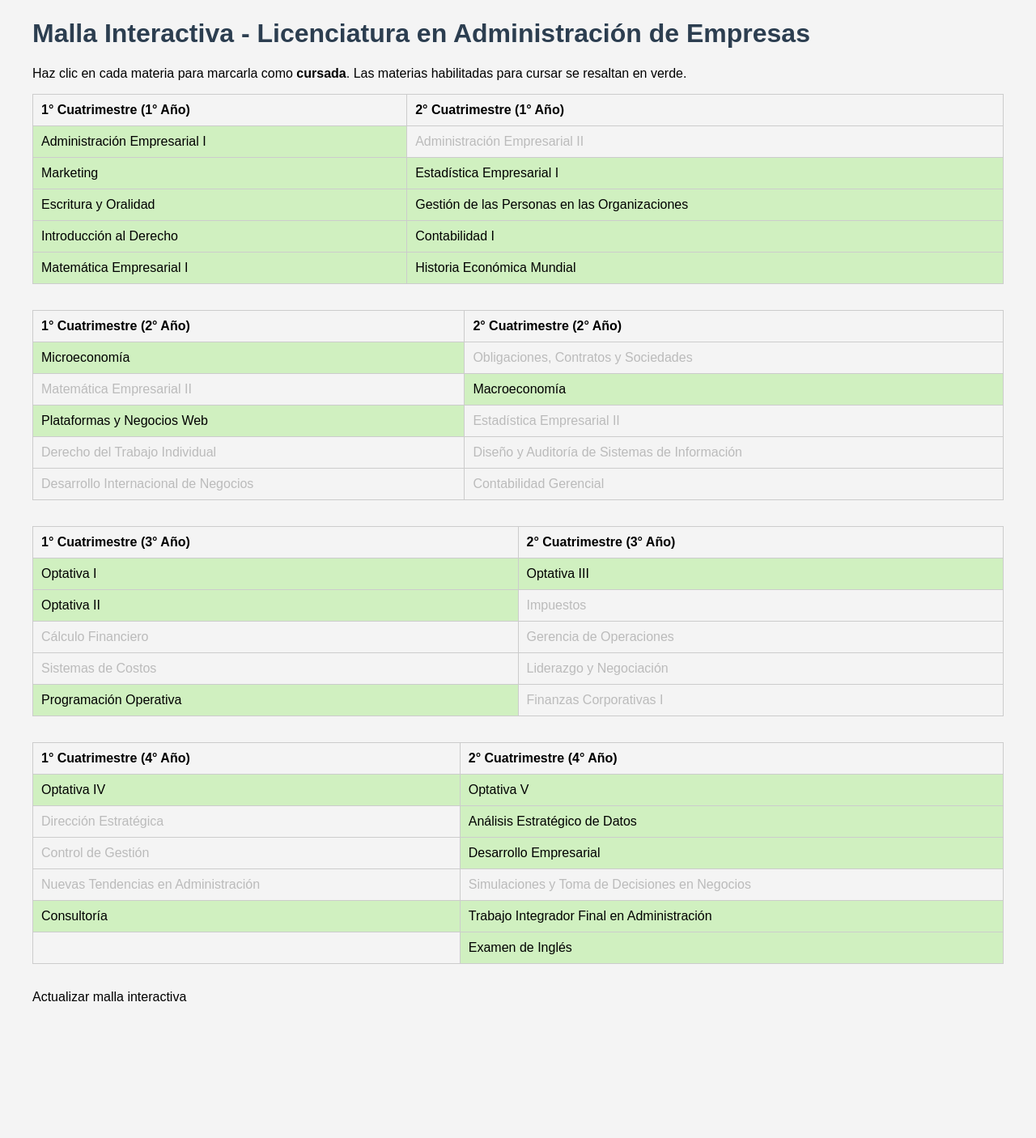
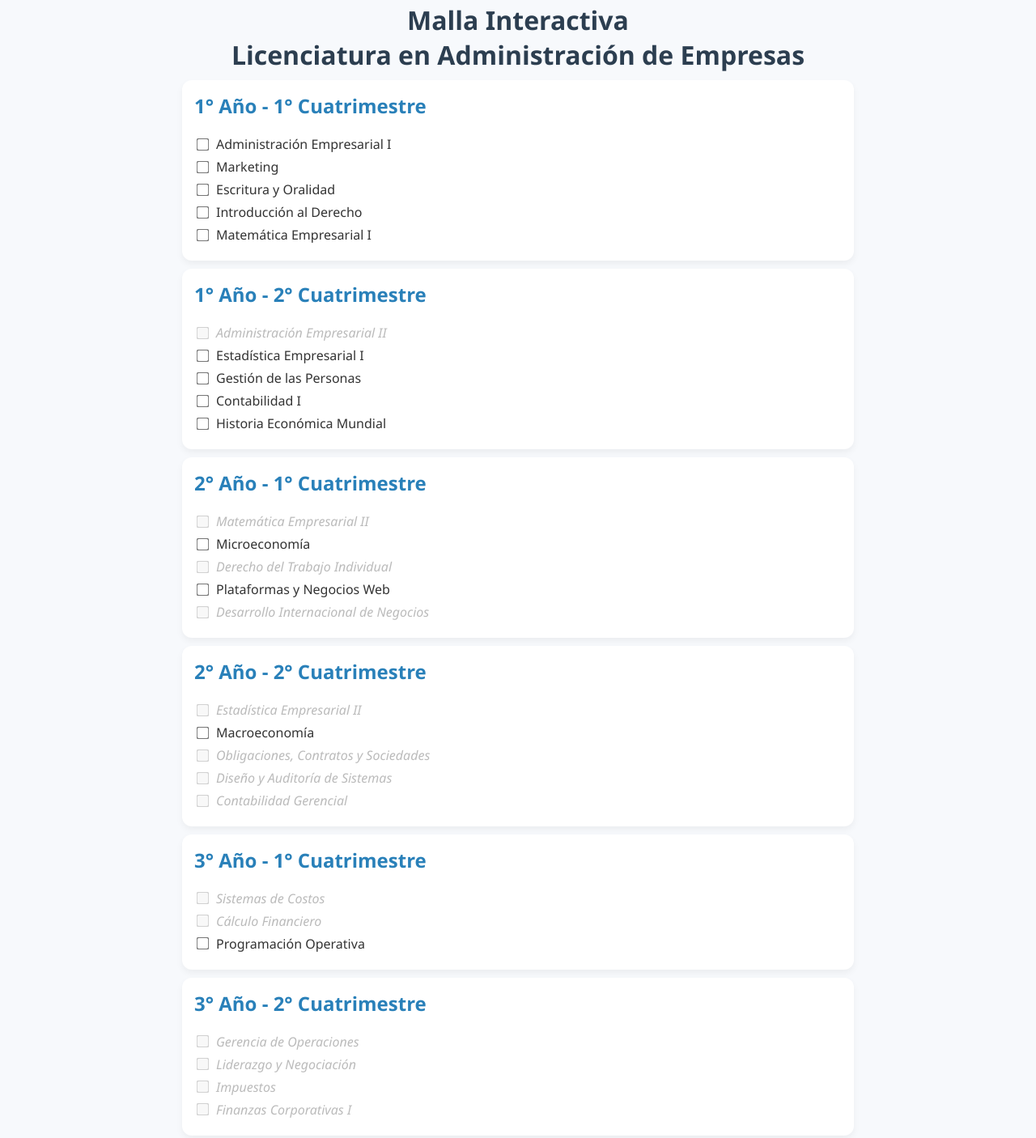
Before and after one commit to camilaklassen/Administraci-n-de-Empresas-, a plain HTML site: page index.html in a window 1280 px wide. Shown: the part 38-1444 px from the top of the page at 81% size. Before the commit the page ends 1319 px from the top, so only its background shows below. Drawn offline with Linux system fonts and the light colour scheme.

Commit message:
Update index.html

```diff
--- a/index.html
+++ b/index.html
@@ -2,257 +2,178 @@
 <html lang="es">
 <head>
   <meta charset="UTF-8" />
-<title>Malla Interactiva con Correlativas</title>
+  <meta name="viewport" content="width=device-width, initial-scale=1.0"/>
+  <title>Malla Interactiva - Administración de Empresas</title>
   <style>
-  body { font-family: sans-serif; padding: 2em; background: #f4f4f4; }
-  h1 { color: #2c3e50; }
-  table { border-collapse: collapse; width: 100%; margin-bottom: 2em; }
-  th, td { border: 1px solid #ccc; padding: 10px; text-align: left; vertical-align: top; cursor: pointer; }
-  .cursada { text-decoration: line-through; color: gray; }
-  .habilitada { background-color: #d0f0c0; }
-  .inhabilitada { color: #bbb; }
-  /* Tooltip */
-  td[title] {
-    position: relative;
+    body {
+      font-family: 'Segoe UI', Tahoma, Geneva, Verdana, sans-serif;
+      background: #f7f9fc;
+      color: #333;
+      margin: 0;
+      padding: 20px;
     }
-  td[title]:hover::after {
-    content: attr(title);
-    position: absolute;
-    left: 0; top: 100%;
-    background: #333; color: #fff; padding: 4px 8px;
-    border-radius: 4px; white-space: nowrap;
-    z-index: 10;
+
+    h1 {
+      text-align: center;
+      color: #2c3e50;
+      margin-bottom: 10px;
+    }
+
+    .cuatrimestre {
+      background: white;
+      border-radius: 12px;
+      padding: 15px;
+      margin: 10px auto;
+      max-width: 800px;
+      box-shadow: 0 4px 8px rgba(0,0,0,0.05);
+    }
+
+    h2 {
+      margin-top: 0;
+      color: #2980b9;
+    }
+
+    .materia {
+      display: flex;
+      align-items: center;
+      margin: 6px 0;
+    }
+
+    .materia input {
+      margin-right: 10px;
+      transform: scale(1.2);
+    }
+
+    .materia label {
+      flex-grow: 1;
+      cursor: pointer;
+      transition: color 0.2s ease-in-out;
+    }
+
+    .materia label.tachada {
+      text-decoration: line-through;
+      color: #aaa;
+    }
+
+    .bloqueada {
+      color: #bbb;
+      font-style: italic;
+    }
+
+    footer {
+      text-align: center;
+      margin-top: 40px;
+      color: #888;
+      font-size: 0.9em;
     }
   </style>
 </head>
 <body>
+  <h1>Malla Interactiva<br>Licenciatura en Administración de Empresas</h1>
 
-<h1>Malla Interactiva - Licenciatura en Administración de Empresas</h1>
-<p>Haz clic en cada materia para marcarla como <strong>cursada</strong>. Las materias habilitadas para cursar se resaltan en verde.</p>
+  <div id="malla"></div>
 
-<table>
-  <thead>
-    <tr>
-      <th>1° Cuatrimestre (1° Año)</th>
-      <th>2° Cuatrimestre (1° Año)</th>
-    </tr>
-  </thead>
-  <tbody>
-    <tr>
-      <td class="materia" data-nombre="Administración Empresarial I" title="Correlativas: Administración Empresarial II">Administración Empresarial I</td>
-      <td class="materia" data-nombre="Administración Empresarial II" title="Correlativas: Gerencia de Operaciones, Dirección Estratégica, Liderazgo y Negociación, Diseño y Auditoría de Sistemas de Información, Nuevas Tendencias de Administración">Administración Empresarial II</td>
-    </tr>
-    <tr>
-      <td class="materia" data-nombre="Marketing" title="Correlativas: Desarrollo Internacional de Negocios">Marketing</td>
-      <td class="materia" data-nombre="Estadística Empresarial I" title="Correlativas: Estadística Empresarial II">Estadística Empresarial I</td>
-    </tr>
-    <tr>
-      <td class="materia" data-nombre="Escritura y Oralidad" title="">Escritura y Oralidad</td>
-      <td class="materia" data-nombre="Gestión de las Personas en las Organizaciones" title="">Gestión de las Personas en las Organizaciones</td>
-    </tr>
-    <tr>
-      <td class="materia" data-nombre="Introducción al Derecho" title="Correlativas: Obligaciones, Contratos y Sociedades; Derecho del Trabajo Individual">Introducción al Derecho</td>
-      <td class="materia" data-nombre="Contabilidad I" title="Correlativas: Contabilidad Gerencial, Sistemas de Costos">Contabilidad I</td>
-    </tr>
-    <tr>
-      <td class="materia" data-nombre="Matemática Empresarial I" title="Correlativas: Matemática Empresarial II, Cálculo Financiero">Matemática Empresarial I</td>
-      <td class="materia" data-nombre="Historia Económica Mundial" title="">Historia Económica Mundial</td>
-    </tr>
-  </tbody>
-</table>
-
-<table>
-  <thead>
-    <tr>
-      <th>1° Cuatrimestre (2° Año)</th>
-      <th>2° Cuatrimestre (2° Año)</th>
-    </tr>
-  </thead>
-  <tbody>
-    <tr>
-      <td class="materia" data-nombre="Microeconomía" title="">Microeconomía</td>
-      <td class="materia" data-nombre="Obligaciones, Contratos y Sociedades" title="">Obligaciones, Contratos y Sociedades</td>
-    </tr>
-    <tr>
-      <td class="materia" data-nombre="Matemática Empresarial II" title="">Matemática Empresarial II</td>
-      <td class="materia" data-nombre="Macroeconomía" title="">Macroeconomía</td>
-    </tr>
-    <tr>
-      <td class="materia" data-nombre="Plataformas y Negocios Web" title="">Plataformas y Negocios Web</td>
-      <td class="materia" data-nombre="Estadística Empresarial II" title="">Estadística Empresarial II</td>
-    </tr>
-    <tr>
-      <td class="materia" data-nombre="Derecho del Trabajo Individual" title="">Derecho del Trabajo Individual</td>
-      <td class="materia" data-nombre="Diseño y Auditoría de Sistemas de Información" title="">Diseño y Auditoría de Sistemas de Información</td>
-    </tr>
-    <tr>
-      <td class="materia" data-nombre="Desarrollo Internacional de Negocios" title="">Desarrollo Internacional de Negocios</td>
-      <td class="materia" data-nombre="Contabilidad Gerencial" title="">Contabilidad Gerencial</td>
-    </tr>
-  </tbody>
-</table>
-
-<table>
-  <thead>
-    <tr>
-      <th>1° Cuatrimestre (3° Año)</th>
-      <th>2° Cuatrimestre (3° Año)</th>
-    </tr>
-  </thead>
-  <tbody>
-    <tr>
-      <td class="materia" data-nombre="Optativa I" title="">Optativa I</td>
-      <td class="materia" data-nombre="Optativa III" title="">Optativa III</td>
-    </tr>
-    <tr>
-      <td class="materia" data-nombre="Optativa II" title="">Optativa II</td>
-      <td class="materia" data-nombre="Impuestos" title="">Impuestos</td>
-    </tr>
-    <tr>
-      <td class="materia" data-nombre="Cálculo Financiero" title="">Cálculo Financiero</td>
-      <td class="materia" data-nombre="Gerencia de Operaciones" title="">Gerencia de Operaciones</td>
-    </tr>
-    <tr>
-      <td class="materia" data-nombre="Sistemas de Costos" title="">Sistemas de Costos</td>
-      <td class="materia" data-nombre="Liderazgo y Negociación" title="">Liderazgo y Negociación</td>
-    </tr>
-    <tr>
-      <td class="materia" data-nombre="Programación Operativa" title="">Programación Operativa</td>
-      <td class="materia" data-nombre="Finanzas Corporativas I" title="">Finanzas Corporativas I</td>
-    </tr>
-  </tbody>
-</table>
-
-<table>
-  <thead>
-    <tr>
-      <th>1° Cuatrimestre (4° Año)</th>
-      <th>2° Cuatrimestre (4° Año)</th>
-    </tr>
-  </thead>
-  <tbody>
-    <tr>
-      <td class="materia" data-nombre="Optativa IV" title="">Optativa IV</td>
-      <td class="materia" data-nombre="Optativa V" title="">Optativa V</td>
-    </tr>
-    <tr>
-      <td class="materia" data-nombre="Dirección Estratégica" title="">Dirección Estratégica</td>
-      <td class="materia" data-nombre="Análisis Estratégico de Datos" title="">Análisis Estratégico de Datos</td>
-    </tr>
-    <tr>
-      <td class="materia" data-nombre="Control de Gestión" title="">Control de Gestión</td>
-      <td class="materia" data-nombre="Desarrollo Empresarial" title="">Desarrollo Empresarial</td>
-    </tr>
-    <tr>
-      <td class="materia" data-nombre="Nuevas Tendencias en Administración" title="">Nuevas Tendencias en Administración</td>
-      <td class="materia" data-nombre="Simulaciones y Toma de Decisiones en Negocios" title="">Simulaciones y Toma de Decisiones en Negocios</td>
-    </tr>
-    <tr>
-      <td class="materia" data-nombre="Consultoría" title="">Consultoría</td>
-      <td class="materia" data-nombre="Trabajo Integrador Final en Administración" title="">Trabajo Integrador Final en Administración</td>
-    </tr>
-    <tr>
-      <td></td>
-      <td class="materia" data-nombre="Examen de Inglés" title="">Examen de Inglés</td>
-    </tr>
-  </tbody>
-</table>
+  <footer>
+    Hecho por Camila Klassen · GitHub Pages 💻
+  </footer>
 
   <script>
-// Correlativas definidas como un mapa
-const correlativas = {
-  "Administración Empresarial II": ["Administración Empresarial I"],
-  "Marketing": [],
-  "Escritura y Oralidad": [],
-  "Introducción al Derecho": [],
-  "Matemática Empresarial I": [],
-  "Administración Empresarial II": ["Administración Empresarial I"],
-  "Estadística Empresarial I": [],
-  "Gestión de las Personas en las Organizaciones": [],
-  "Contabilidad I": [],
-  "Historia Económica Mundial": [],
-  "Microeconomía": [],
-  "Matemática Empresarial II": ["Matemática Empresarial I"],
-  "Plataformas y Negocios Web": [],
-  "Derecho del Trabajo Individual": ["Introducción al Derecho"],
-  "Desarrollo Internacional de Negocios": ["Marketing"],
-  "Obligaciones, Contratos y Sociedades": ["Introducción al Derecho"],
-  "Macroeconomía": [],
-  "Estadística Empresarial II": ["Estadística Empresarial I"],
-  "Diseño y Auditoría de Sistemas de Información": ["Administración Empresarial II"],
-  "Contabilidad Gerencial": ["Contabilidad I"],
-  "Optativa I": [],
-  "Optativa II": [],
-  "Cálculo Financiero": ["Matemática Empresarial I"],
-  "Sistemas de Costos": ["Contabilidad I"],
-  "Programación Operativa": [],
-  "Optativa III": [],
-  "Impuestos": ["Contabilidad Gerencial"],
-  "Gerencia de Operaciones": ["Administración Empresarial II"],
-  "Liderazgo y Negociación": ["Administración Empresarial II"],
-  "Finanzas Corporativas I": ["Cálculo Financiero"],
-  "Optativa IV": [],
-  "Dirección Estratégica": ["Administración Empresarial II"],
-  "Control de Gestión": ["Sistemas de Costos"],
-  "Nuevas Tendencias en Administración": ["Administración Empresarial II"],
-  "Consultoría": [],
-  "Optativa V": [],
-  "Análisis Estratégico de Datos": [],
-  "Desarrollo Empresarial": [],
-  "Simulaciones y Toma de Decisiones en Negocios": ["Dirección Estratégica"],
-  "Trabajo Integrador Final en Administración": [],
-  "Examen de Inglés": []
+    const materias = [
+      { nombre: "Administración Empresarial I", cuatrimestre: "1° Año - 1° Cuatrimestre", correlativas: [], id: "adm1" },
+      { nombre: "Marketing", cuatrimestre: "1° Año - 1° Cuatrimestre", correlativas: [], id: "mkt" },
+      { nombre: "Escritura y Oralidad", cuatrimestre: "1° Año - 1° Cuatrimestre", correlativas: [], id: "escr" },
+      { nombre: "Introducción al Derecho", cuatrimestre: "1° Año - 1° Cuatrimestre", correlativas: [], id: "der1" },
+      { nombre: "Matemática Empresarial I", cuatrimestre: "1° Año - 1° Cuatrimestre", correlativas: [], id: "mat1" },
+
+      { nombre: "Administración Empresarial II", cuatrimestre: "1° Año - 2° Cuatrimestre", correlativas: ["adm1"], id: "adm2" },
+      { nombre: "Estadística Empresarial I", cuatrimestre: "1° Año - 2° Cuatrimestre", correlativas: [], id: "est1" },
+      { nombre: "Gestión de las Personas", cuatrimestre: "1° Año - 2° Cuatrimestre", correlativas: [], id: "gest" },
+      { nombre: "Contabilidad I", cuatrimestre: "1° Año - 2° Cuatrimestre", correlativas: [], id: "cont1" },
+      { nombre: "Historia Económica Mundial", cuatrimestre: "1° Año - 2° Cuatrimestre", correlativas: [], id: "hist" },
+
+      { nombre: "Matemática Empresarial II", cuatrimestre: "2° Año - 1° Cuatrimestre", correlativas: ["mat1"], id: "mat2" },
+      { nombre: "Microeconomía", cuatrimestre: "2° Año - 1° Cuatrimestre", correlativas: [], id: "micro" },
+      { nombre: "Derecho del Trabajo Individual", cuatrimestre: "2° Año - 1° Cuatrimestre", correlativas: ["der1"], id: "der2" },
+      { nombre: "Plataformas y Negocios Web", cuatrimestre: "2° Año - 1° Cuatrimestre", correlativas: [], id: "web" },
+      { nombre: "Desarrollo Internacional de Negocios", cuatrimestre: "2° Año - 1° Cuatrimestre", correlativas: ["mkt"], id: "din" },
+
+      { nombre: "Estadística Empresarial II", cuatrimestre: "2° Año - 2° Cuatrimestre", correlativas: ["est1"], id: "est2" },
+      { nombre: "Macroeconomía", cuatrimestre: "2° Año - 2° Cuatrimestre", correlativas: [], id: "macro" },
+      { nombre: "Obligaciones, Contratos y Sociedades", cuatrimestre: "2° Año - 2° Cuatrimestre", correlativas: ["der1"], id: "ocs" },
+      { nombre: "Diseño y Auditoría de Sistemas", cuatrimestre: "2° Año - 2° Cuatrimestre", correlativas: ["adm2"], id: "sis" },
+      { nombre: "Contabilidad Gerencial", cuatrimestre: "2° Año - 2° Cuatrimestre", correlativas: ["cont1"], id: "cont2" },
+
+      { nombre: "Sistemas de Costos", cuatrimestre: "3° Año - 1° Cuatrimestre", correlativas: ["cont1"], id: "costos" },
+      { nombre: "Cálculo Financiero", cuatrimestre: "3° Año - 1° Cuatrimestre", correlativas: ["mat2"], id: "calc" },
+      { nombre: "Programación Operativa", cuatrimestre: "3° Año - 1° Cuatrimestre", correlativas: [], id: "prog" },
+
+      { nombre: "Gerencia de Operaciones", cuatrimestre: "3° Año - 2° Cuatrimestre", correlativas: ["adm2"], id: "gerencia" },
+      { nombre: "Liderazgo y Negociación", cuatrimestre: "3° Año - 2° Cuatrimestre", correlativas: ["adm2"], id: "lider" },
+      { nombre: "Impuestos", cuatrimestre: "3° Año - 2° Cuatrimestre", correlativas: ["cont2"], id: "impuestos" },
+      { nombre: "Finanzas Corporativas I", cuatrimestre: "3° Año - 2° Cuatrimestre", correlativas: ["calc"], id: "finanzas" },
+
+      { nombre: "Dirección Estratégica", cuatrimestre: "4° Año - 1° Cuatrimestre", correlativas: ["adm2"], id: "estrategia" },
+      { nombre: "Nuevas Tendencias en Administración", cuatrimestre: "4° Año - 1° Cuatrimestre", correlativas: ["adm2", "gerencia"], id: "nuevas" },
+      { nombre: "Consultoría", cuatrimestre: "4° Año - 1° Cuatrimestre", correlativas: [], id: "consultoria" },
+      { nombre: "Control de Gestión", cuatrimestre: "4° Año - 1° Cuatrimestre", correlativas: ["costos"], id: "control" },
+
+      { nombre: "Simulaciones y Toma de Decisiones", cuatrimestre: "4° Año - 2° Cuatrimestre", correlativas: ["estrategia", "cont2"], id: "simu" },
+      { nombre: "Desarrollo Empresarial", cuatrimestre: "4° Año - 2° Cuatrimestre", correlativas: ["finanzas", "costos"], id: "desarrollo" },
+      { nombre: "Análisis Estratégico de Datos", cuatrimestre: "4° Año - 2° Cuatrimestre", correlativas: [], id: "datos" },
+      { nombre: "Trabajo Integrador Final en Administración", cuatrimestre: "4° Año - 2° Cuatrimestre", correlativas: [], id: "tif" },
+      { nombre: "Examen de Inglés", cuatrimestre: "4° Año - 2° Cuatrimestre", correlativas: [], id: "ingles" },
+    ];
+
+    const estadoMaterias = {};
+
+    function renderMalla() {
+      const container = document.getElementById("malla");
+      container.innerHTML = "";
+      const cuatrimestres = [...new Set(materias.map(m => m.cuatrimestre))];
+
+      cuatrimestres.forEach(cuatri => {
+        const div = document.createElement("div");
+        div.className = "cuatrimestre";
+        div.innerHTML = `<h2>${cuatri}</h2>`;
+
+        materias.filter(m => m.cuatrimestre === cuatri).forEach(m => {
+          const bloqueada = m.correlativas.some(c => !estadoMaterias[c]);
+
+          const materiaDiv = document.createElement("div");
+          materiaDiv.className = "materia";
+
+          const checkbox = document.createElement("input");
+          checkbox.type = "checkbox";
+          checkbox.id = m.id;
+          checkbox.disabled = bloqueada;
+          checkbox.checked = estadoMaterias[m.id] || false;
+          checkbox.onchange = () => {
+            estadoMaterias[m.id] = checkbox.checked;
+            localStorage.setItem("estadoMaterias", JSON.stringify(estadoMaterias));
+            renderMalla();
           };
 
-// Cargar estado de materias cursadas desde localStorage
-let cursadas = JSON.parse(localStorage.getItem("materiasCursadas") || "[]");
+          const label = document.createElement("label");
+          label.htmlFor = m.id;
+          label.innerText = m.nombre;
+          if (checkbox.checked) label.classList.add("tachada");
+          if (bloqueada && !checkbox.checked) label.classList.add("bloqueada");
 
-// Actualizar visualmente el estado
-function actualizarEstado() {
-  const materias = document.querySelectorAll(".materia");
-  materias.forEach(td => {
-    const nombre = td.dataset.nombre;
-    if (cursadas.includes(nombre)) {
-      td.classList.add("cursada");
-    } else {
-      td.classList.remove("cursada");
-    }
+          materiaDiv.appendChild(checkbox);
+          materiaDiv.appendChild(label);
+          div.appendChild(materiaDiv);
         });
 
-  // Luego actualizar qué materias están habilitadas (correlativas cumplidas)
-  materias.forEach(td => {
-    const nombre = td.dataset.nombre;
-    const reqs = correlativas[nombre] || [];
-    // Una materia está habilitada si todas sus correlativas están en cursadas
-    const habilitada = reqs.every(req => cursadas.includes(req));
-    if (habilitada) {
-      td.classList.add("habilitada");
-      td.classList.remove("inhabilitada");
-    } else {
-      td.classList.remove("habilitada");
-      td.classList.add("inhabilitada");
-    }
+        container.appendChild(div);
       });
     }
 
-// Cuando clickeás en una materia, la marcas o desmarcas como cursada
-document.querySelectorAll(".materia").forEach(td => {
-  td.addEventListener("click", () => {
-    const nombre = td.dataset.nombre;
-    if (cursadas.includes(nombre)) {
-      cursadas = cursadas.filter(m => m !== nombre);
-    } else {
-      cursadas.push(nombre);
-    }
-    localStorage.setItem("materiasCursadas", JSON.stringify(cursadas));
-    actualizarEstado();
+    document.addEventListener("DOMContentLoaded", () => {
+      const saved = localStorage.getItem("estadoMaterias");
+      if (saved) Object.assign(estadoMaterias, JSON.parse(saved));
+      renderMalla();
     });
-});
-
-// Al cargar la página, actualizamos el estado
-actualizarEstado();
   </script>
-
 </body>
 </html>
 Actualizar malla interactiva
```
Lines whose indentation alone changed are shown as unchanged.
